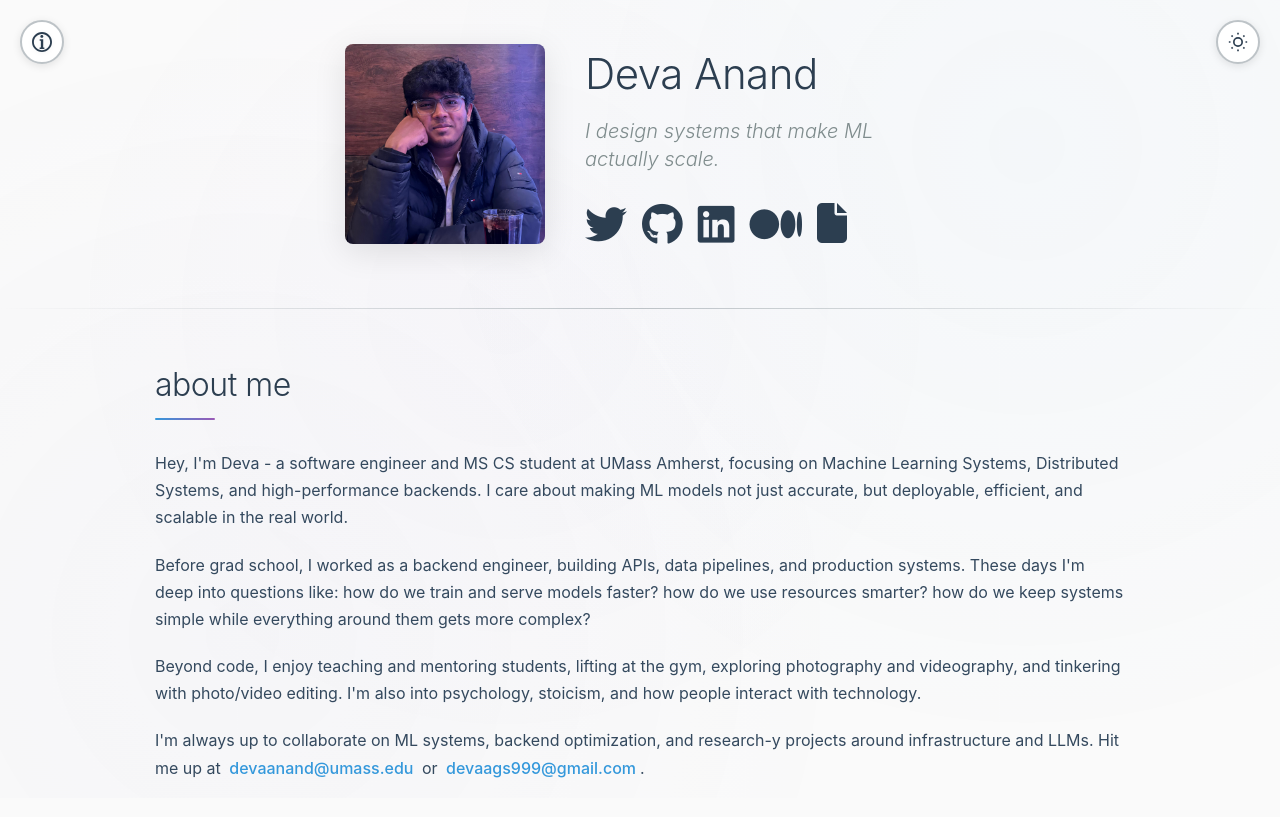
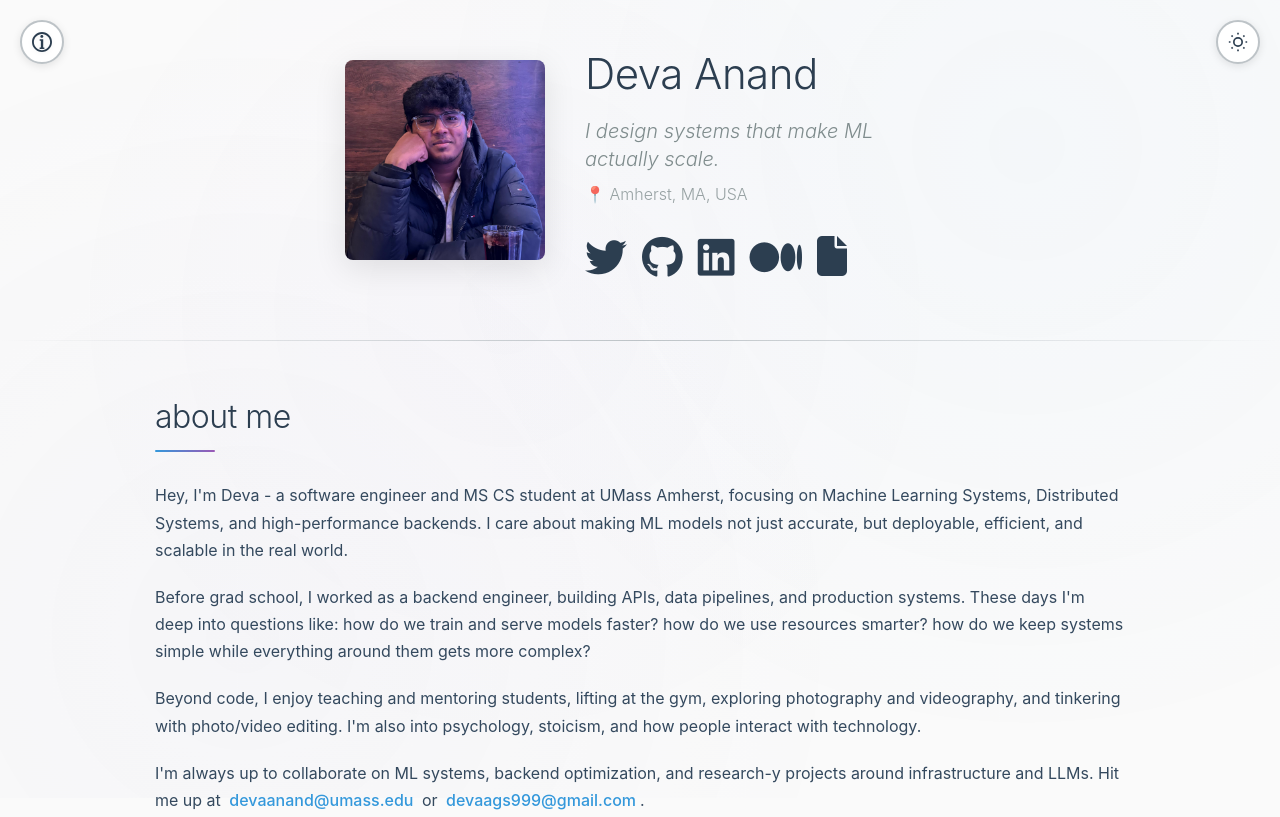
Before and after one commit to Deva-1903/portfolio, a website: page index.html in a window 1280 px wide. Shown: the top 817 px of the page. Drawn offline with Linux system fonts and the light colour scheme.

Commit message:
Add user location display and improve link security; adjust heading margins

```diff
--- a/content/content.json
+++ b/content/content.json
@@ -3,6 +3,7 @@
     "name": "Deva Anand",
     "nameAudio": "dhe-va a-nand",
     "tagline": "I design systems that make ML actually scale.",
+    "location": "📍 Amherst, MA, USA",
     "profileImage": "../assets/img.jpeg",
     "socialLinks": [
       {
@@ -192,7 +193,7 @@
     }
   },
   "footer": {
-    "attribution": "Layout inspired by <a href=\"https://karpathy.ai/\" style=\"color: var(--text-muted); transition: color 0.3s ease;\">Andrej Karpathy's</a> portfolio.",
+    "attribution": "Layout inspired by <a href=\"https://karpathy.ai/\" target=\"_blank\" rel=\"noopener noreferrer\" style=\"color: var(--text-muted); transition: color 0.3s ease;\">Andrej Karpathy's</a> portfolio.",
     "tagline": "Simple, sharp, and intentional."
   }
 }
--- a/index.html
+++ b/index.html
@@ -108,6 +108,7 @@
             data-pronunciation=""
           ></h1>
           <h2 id="userTagline"></h2>
+          <div id="userLocation"></div>
           <div id="dico"></div>
         </div>
       </div>
@@ -179,11 +180,14 @@
           .setAttribute("data-pronunciation", siteContent.header.nameAudio);
         document.getElementById("userTagline").textContent =
           siteContent.header.tagline;
+        document.getElementById("userLocation").textContent =
+          siteContent.header.location;
 
         const socialLinks = document.getElementById("dico");
         socialLinks.innerHTML = siteContent.header.socialLinks
           .map(
-            (link) => `<a href="${link.url}"><i class="${link.icon}"></i></a>`
+            (link) =>
+              `<a href="${link.url}" target="_blank" rel="noopener noreferrer"><i class="${link.icon}"></i></a>`
           )
           .join("");
 
@@ -224,7 +228,7 @@
           ${siteContent.writing.articles
             .map(
               (article) =>
-                `<li>${article.date} <a href="${article.url}">${article.title}</a></li>`
+                `<li>${article.date} <a href="${article.url}" target="_blank" rel="noopener noreferrer">${article.title}</a></li>`
             )
             .join("")}
         </ul>
@@ -247,7 +251,7 @@
             (project) => `
           <div class="project">
             <div class="pico"><img src="${project.image}" style="max-width: 64px;" /></div>
-            <div class="pdesc"><a href="${project.url}">${project.name}</a> ${project.description}</div>
+            <div class="pdesc"><a href="${project.url}" target="_blank" rel="noopener noreferrer">${project.name}</a> ${project.description}</div>
             <div class="pend"></div>
           </div>
         `
@@ -267,7 +271,9 @@
             (item) => `
           <div class="pub">
             <div class="pub-title">${
-              item.url ? `<a href="${item.url}">${item.title}</a>` : item.title
+              item.url
+                ? `<a href="${item.url}" target="_blank" rel="noopener noreferrer">${item.title}</a>`
+                : item.title
             }</div>
             <div class="pub-venue">${item.venue}</div>
             <div class="pub-authors">${item.authors}</div>
@@ -282,24 +288,28 @@
         miscContainer.innerHTML = `
         <div class="ctitle">${siteContent.misc.title}</div>
         ${siteContent.misc.items
-          .map(
-            (item) => {
+          .map((item) => {
             let description = item.description || "";
             // If there's a URL and linkText, replace linkText with a link
             if (item.url && item.url.trim() !== "" && item.linkText) {
-                const linkRegex = new RegExp(`(${item.linkText.replace(/[.*+?^${}()|[\]\\]/g, '\\$&')})`, 'gi');
-                description = description.replace(linkRegex, `<a href="${item.url}" target="_blank" rel="noopener">$1</a>`);
+              const linkRegex = new RegExp(
+                `(${item.linkText.replace(/[.*+?^${}()|[\]\\]/g, "\\$&")})`,
+                "gi"
+              );
+              description = description.replace(
+                linkRegex,
+                `<a href="${item.url}" target="_blank" rel="noopener noreferrer">$1</a>`
+              );
             } else if (item.url && item.url.trim() !== "") {
               // If there's a URL but no linkText, make the whole description a link
-                description = `<a href="${item.url}" target="_blank" rel="noopener">${description}</a>`;
+              description = `<a href="${item.url}" target="_blank" rel="noopener noreferrer">${description}</a>`;
             }
             return `
           <div class="misc-item">
             <strong>${item.date}</strong> - ${description}
           </div>
         `;
-            }
-          )
+          })
           .join("")}
       `;
 
@@ -539,7 +549,9 @@
       themeToggle.addEventListener("click", function () {
         const currentTheme =
           document.documentElement.getAttribute("data-theme") ||
-          (document.documentElement.classList.contains("dark-theme") ? "dark" : "light");
+          (document.documentElement.classList.contains("dark-theme")
+            ? "dark"
+            : "light");
         const newTheme = currentTheme === "dark" ? "light" : "dark";
 
         applyTheme(newTheme);
--- a/styles/styles.css
+++ b/styles/styles.css
@@ -290,12 +290,28 @@ h2 {
   color: var(--text-muted);
   font-size: 20px;
   padding: 0;
-  margin: 0 0 25px 0;
+  margin: 0 0 10px 0;
   line-height: 1.4;
 }
 
 @media (min-width: 992px) {
   h2 {
+    max-width: 350px;
+  }
+}
+
+#userLocation {
+  font-weight: 300;
+  color: var(--text-muted);
+  font-size: 16px;
+  padding: 0;
+  margin: 0 0 25px 0;
+  line-height: 1.4;
+  opacity: 0.8;
+}
+
+@media (min-width: 992px) {
+  #userLocation {
     max-width: 350px;
   }
 }
```
Also changed, not shown: projects.html (+1 -1 lines). Lines whose indentation alone changed are shown as unchanged.
